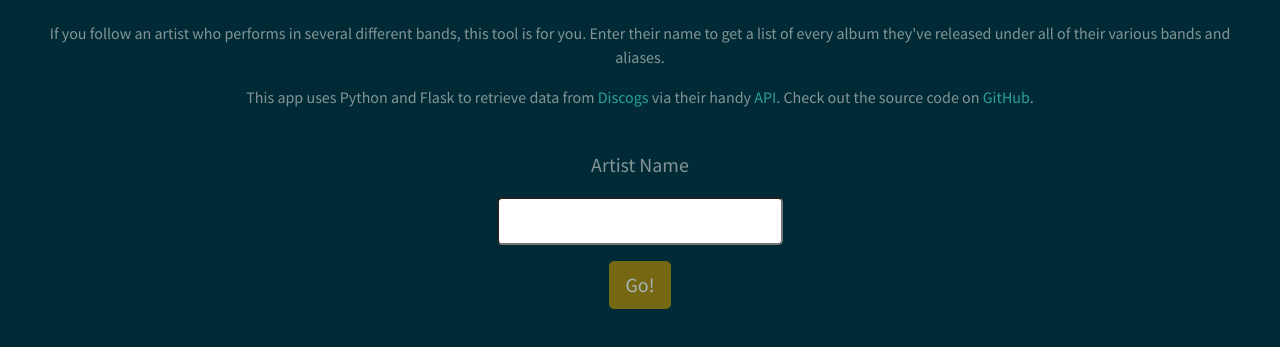
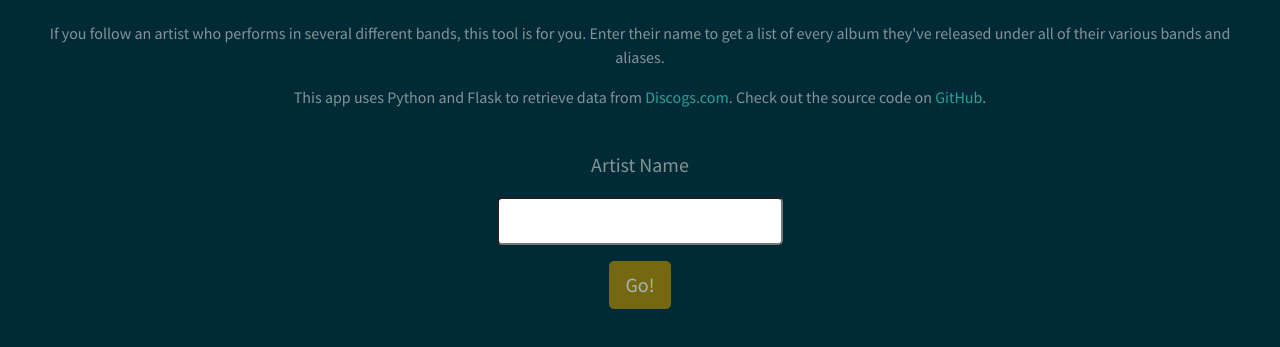
Before and after one commit to dfunklove/complete_discography, a plain HTML site: page www/documents/index.html in a window 1280 px wide. Shown: the part 83-430 px from the top of the page. Drawn offline with nearby package versions, Linux system fonts and the light colour scheme; no server answers.

Commit message:
Update description.

```diff
--- a/www/documents/index.html
+++ b/www/documents/index.html
@@ -102,8 +102,7 @@
       <div class="little-spacey">
         <p>If you follow an artist who performs in several different bands, this tool is for you.
           Enter their name to get a list of every album they've released under all of their various bands and aliases.</p>
-        <p>This app uses Python and Flask to retrieve data from <a href="https://discogs.com">Discogs</a>
-          via their handy <a href="https://www.discogs.com/developers">API</a>.
+        <p>This app uses Python and Flask to retrieve data from <a href="https://discogs.com">Discogs.com</a>.
           Check out the source code on <a href="https://github.com/dfunklove/complete-discography">GitHub</a>.</p>
       </div>
       <form class="bs-component" onsubmit="get_discography(event)">
```
